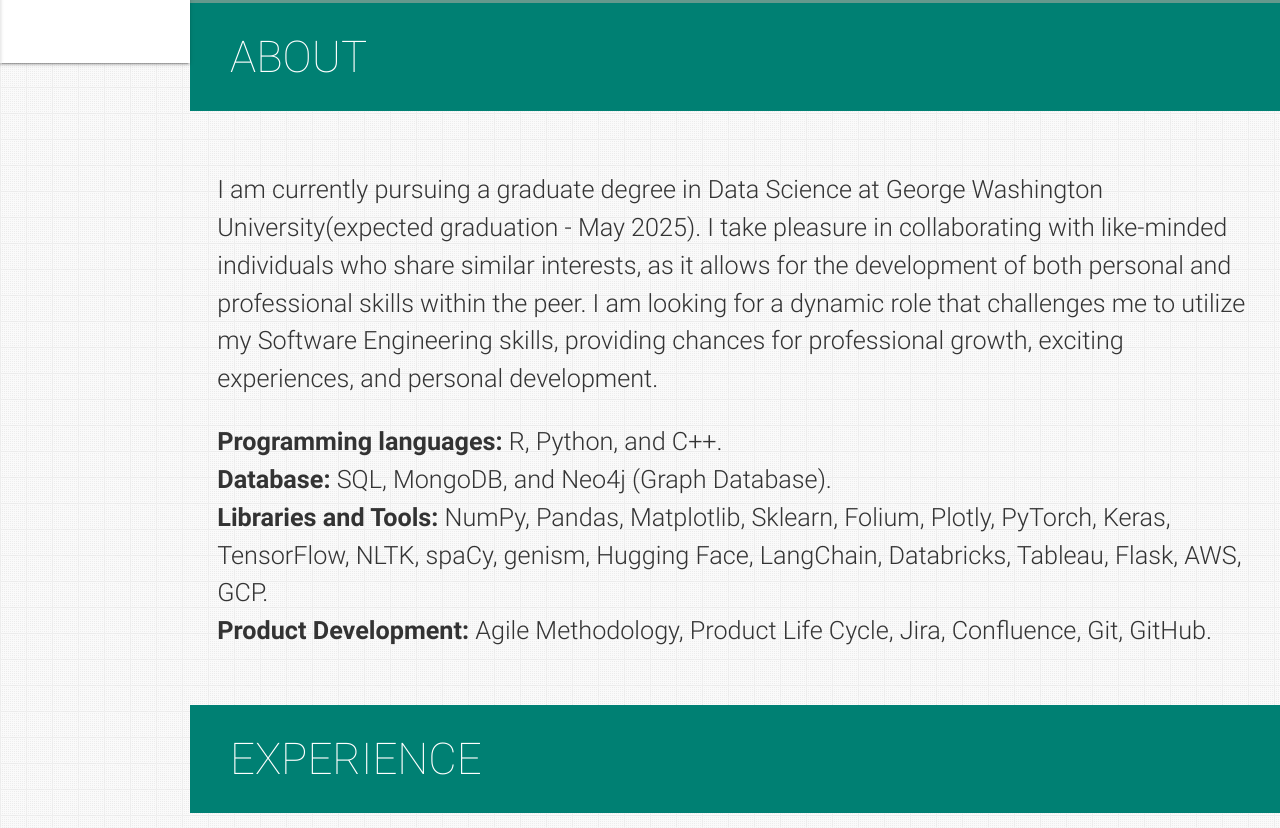
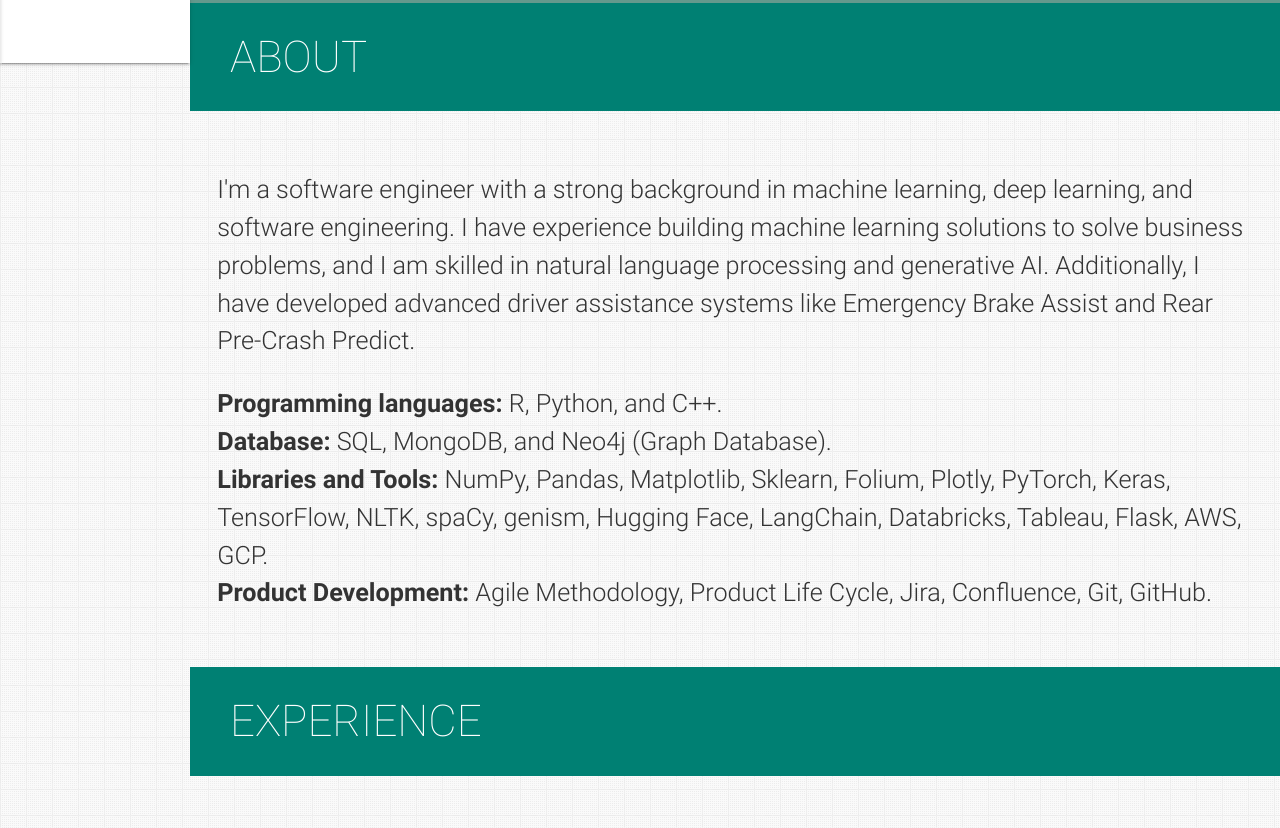
Before and after one commit to anandr07/anandr07.github.io, a plain HTML site: page index.html in a window 1280 px wide. Shown: the part 797-1625 px from the top of the page. Drawn offline with nearby package versions, Linux system fonts and the light colour scheme.

Commit message:
Updated Resume and About

```diff
--- a/index.html
+++ b/index.html
@@ -322,17 +322,16 @@
       <h3 class="page-title white-text teal">About</h3>
       <div class="container flow-text">
 
-        <p>
-          I am currently pursuing a graduate degree in Data Science at George Washington University(expected graduation - May 2025).
-          I take pleasure in collaborating with like-minded individuals who share similar interests, as it allows for the development of both personal and professional skills within the peer.
-          I am looking for a dynamic role that challenges me to utilize my Software Engineering skills, providing chances for professional growth, exciting experiences, and personal development.
+        <p>I'm a software engineer with a strong background in machine learning, deep learning, and software engineering.
+		   I have experience building machine learning solutions to solve business problems, and I am skilled in natural language processing and generative AI.
+           Additionally, I have developed advanced driver assistance systems like Emergency Brake Assist and Rear Pre-Crash Predict.
         </p>
         <p>
           <ul>
             <li><b>Programming languages:</b> R, Python, and C++.</li>
             <li><b>Database:</b> SQL, MongoDB, and Neo4j (Graph Database).</li>
             <li><b>Libraries and Tools:</b> NumPy, Pandas, Matplotlib, Sklearn, Folium, Plotly, PyTorch, Keras, TensorFlow, NLTK, spaCy,
-genism, Hugging Face, LangChain, Databricks, Tableau, Flask, AWS, GCP.</li>
+                genism, Hugging Face, LangChain, Databricks, Tableau, Flask, AWS, GCP.</li>
             <li><b>Product Development:</b> Agile Methodology, Product Life Cycle, Jira, Confluence, Git, GitHub.</li>
           </ul>
       </div>
@@ -536,7 +535,7 @@ genism, Hugging Face, LangChain, Databricks, Tableau, Flask, AWS, GCP.</li>
                 <span class="card-title activator teal-text hoverline">Medical Report Generation<i
                     class="mdi-navigation-more-vert right"></i></span>
                 <p>
-                  Generating medical reports from chest X-ray images
+                  Generating medical reports from chest X-ray images using vision language models
                 </p>
               </div>
               <div class="card-reveal">
```
Also changed, not shown: 1 other file.
